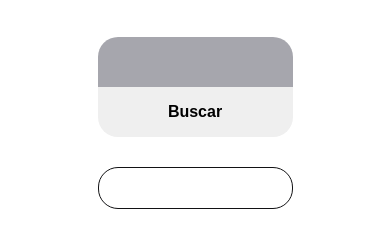
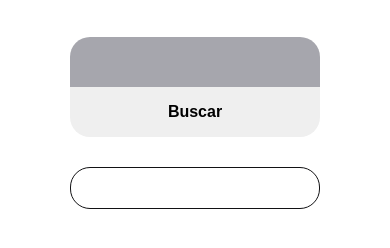
Before and after one commit to p4kz/app-cep, a website: page index.html in a window 390 px wide. Shown: the part 78-326 px from the top of the page. Drawn offline with Linux system fonts and the light colour scheme.

Commit message:
fix responsive / fix filter data

```diff
--- a/index.html
+++ b/index.html
@@ -13,6 +13,7 @@
   </head>
   <body>
     <main id="main">
+      <div id="box">
         <h1>app-cep</h1>
         <div id="search">
           <input type="text" class="text-user">
@@ -30,7 +31,8 @@
             </div>
           </div>
         </section>
+      </div>
     </main>
-    <script src="./src/js/index.js"></script>
+    <script src="./src/js/main.js"></script>
   </body>
 </html>
--- a/package.json
+++ b/package.json
@@ -2,7 +2,7 @@
   "name": "app-cep",
   "version": "1.0.0",
   "description": "",
-  "main": "index.js",
+  "main": "main.js",
   "scripts": {
     "test": "echo \"Error: no test specified\" && exit 1"
   },
--- a/src/css/styles.css
+++ b/src/css/styles.css
@@ -5,9 +5,13 @@
   width: 100%;
 }
 
+#box {
+  width: 60%;
+  min-width: 250px;
+}
+
 #search {
-  width: 50%;
-  min-width: 30%;
+  width: 100%;
 }
 
 .text-user {
@@ -33,7 +37,8 @@
 }
 
 .result {
-  width: 50%;
+  width: 100%;
+  min-width: 250px;
   padding: 2rem;
   min-height: 2rem;
   border-radius: 2rem;
--- a/src/js/index.js
+++ b/src/js/main.js
@@ -1,18 +1,8 @@
 const textUser = document.querySelector('.text-user')
 const result = document.querySelector('.result-input')
 
-
-const filterData = (result) => {
-  for (const campo in result) {
-    if ( document.querySelector('#' + campo)) {
-      document.querySelector('#' + campo).value = result[campo]
-      console.log()
-    }
-  }
-}
-
 function getCep() {
-  if (textUser.value != '' && textUser.value.length > 8) {
+  if (textUser.value != '' && textUser.value.length >= 8) {
     let search = textUser.value
 
     const options = {
@@ -33,3 +23,12 @@ function getCep() {
     result.style.display = 'none'
   }
 }
+
+function filterData(result) {
+  for (const campo in result) {
+    if ( document.querySelector('#' + campo)) {
+      document.querySelector('#' + campo).value = result[campo]
+      console.log()
+    }
+  }
+}
```
Lines whose indentation alone changed are shown as unchanged.
